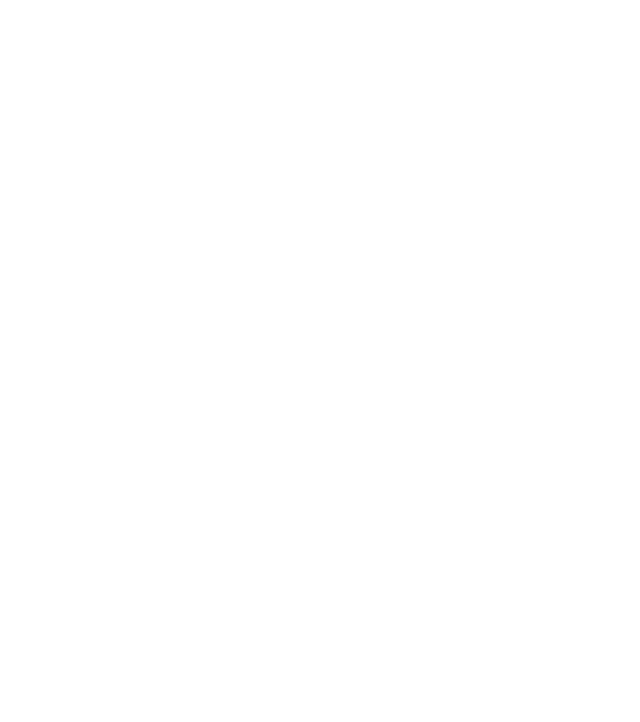
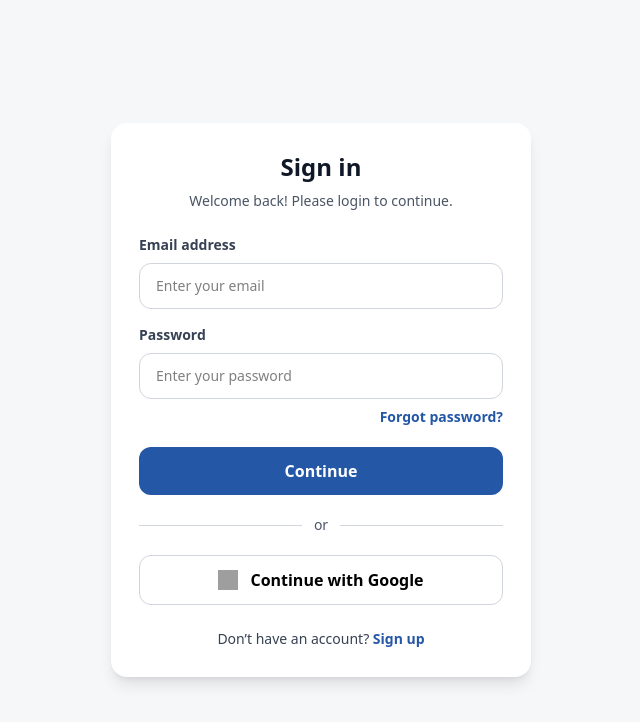
Before and after one commit to mohamedsalihva/jobportalAi, a React app in the folder client/: page /login in a window 1280 px wide. Before the commit this address had no page. Shown: the top 722 px of the page, without its empty margins (319-959 px from the left). Built offline with nearby package versions, Linux system fonts and the light colour scheme; grey boxes are pictures that could not be loaded; the HTML template or start-up script is replaced by a standard one.

Commit message:
login page addedd

```diff
--- a/client/src/App.jsx
+++ b/client/src/App.jsx
@@ -1,12 +1,14 @@
 import { BrowserRouter, Routes, Route } from "react-router-dom";
 import Signup from "./pages/signup/signup";
+import Login from "./pages/login/login";
 
 
 export default function App() {
   return (
     <BrowserRouter>
       <Routes>
-        <Route path="/signup" element={<Signup />} />
+        <Route path="/signup" element={<Signup/>} />
+        <Route path="/login" element={<Login/>} />
       </Routes>
     </BrowserRouter>
   );
--- a/client/src/pages/login/login.jsx
+++ b/client/src/pages/login/login.jsx
@@ -0,0 +1,112 @@
+import React, { useState } from "react";
+import api from "../../api/axios";
+import { useNavigate } from "react-router-dom";
+
+const Login = () => {
+  const [email, setEmail] = useState("");
+  const [password, setPassword] = useState("");
+  const navigate = useNavigate();
+
+  const handleLogin = async () => {
+    try {
+      const res = await api.post(
+        "auth/login",
+        { email, password },
+        { withCredentials: true }
+      );
+
+      console.log("LOGIN RESPONSE:", res.data);
+
+      const role = res.data?.user?.role;
+
+      if (!role) {
+        alert(res.data?.message || "Login failed");
+        return;
+      }
+
+      if (role === "admin") navigate("/admin/dashboard");
+      else if (role === "recruiter") navigate("/recruiter/dashboard");
+      else navigate("/jobs");
+    } catch (error) {
+      console.log(error.response?.data || error.message);
+      alert(error.response?.data?.message || "Login failed");
+    }
+  };
+
+  return (
+    <div className="min-h-screen bg-[#f6f7f9] flex items-center justify-center px-4">
+      <div className="w-full max-w-[420px] bg-white rounded-2xl shadow-lg p-7">
+        <h2 className="text-center text-2xl font-bold text-gray-900 mb-2">
+          Sign in
+        </h2>
+
+        <p className="text-center text-sm text-gray-600 leading-5 mb-6">
+          Welcome back! Please login to continue.
+        </p>
+
+        <div className="mb-4">
+          <label className="block text-sm font-semibold text-gray-700 mb-2">
+            Email address
+          </label>
+          <input
+            type="email"
+            placeholder="Enter your email"
+            value={email}
+            onChange={(e) => setEmail(e.target.value)}
+            className="w-full border border-gray-300 rounded-xl px-4 py-3 text-sm outline-none focus:border-[#2557a7] focus:ring-2 focus:ring-[#2557a7]/20"
+          />
+        </div>
+
+        <div className="mb-2">
+          <label className="block text-sm font-semibold text-gray-700 mb-2">
+            Password
+          </label>
+          <input
+            type="password"
+            placeholder="Enter your password"
+            value={password}
+            onChange={(e) => setPassword(e.target.value)}
+            className="w-full border border-gray-300 rounded-xl px-4 py-3 text-sm outline-none focus:border-[#2557a7] focus:ring-2 focus:ring-[#2557a7]/20"
+          />
+        </div>
+
+        <div className="flex justify-end mb-5">
+          <button className="text-sm text-[#2557a7] font-semibold hover:underline">
+            Forgot password?
+          </button>
+        </div>
+
+        <button
+          onClick={handleLogin}
+          className="w-full bg-[#2557a7] text-white py-3 rounded-xl font-bold hover:bg-[#1f4c94] transition"
+        >
+          Continue
+        </button>
+
+        <div className="flex items-center gap-3 my-5">
+          <div className="flex-1 h-[1px] bg-gray-300"></div>
+          <span className="text-sm text-gray-600">or</span>
+          <div className="flex-1 h-[1px] bg-gray-300"></div>
+        </div>
+
+        <button className="w-full border border-gray-300 bg-white py-3 rounded-xl font-semibold flex items-center justify-center gap-3 hover:bg-gray-50 transition">
+          <img
+            src="https://www.gstatic.com/firebasejs/ui/2.0.0/images/auth/google.svg"
+            alt="google"
+            className="w-5 h-5"
+          />
+          Continue with Google
+        </button>
+
+        <p className="text-center text-sm text-gray-700 mt-6">
+          Don’t have an account?{" "}
+          <span className="text-[#2557a7] font-semibold cursor-pointer hover:underline">
+            Sign up
+          </span>
+        </p>
+      </div>
+    </div>
+  );
+};
+
+export default Login;
```
